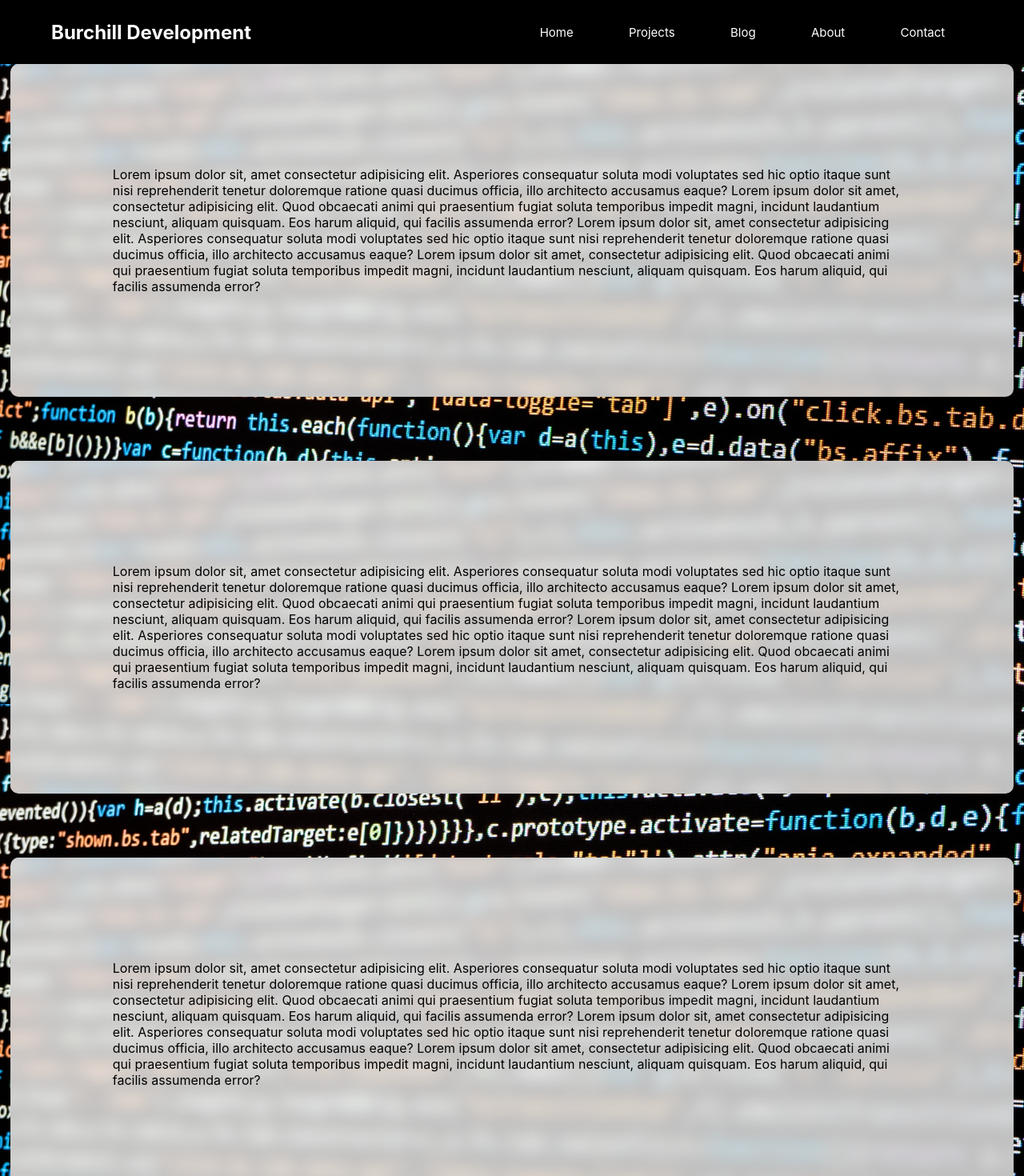
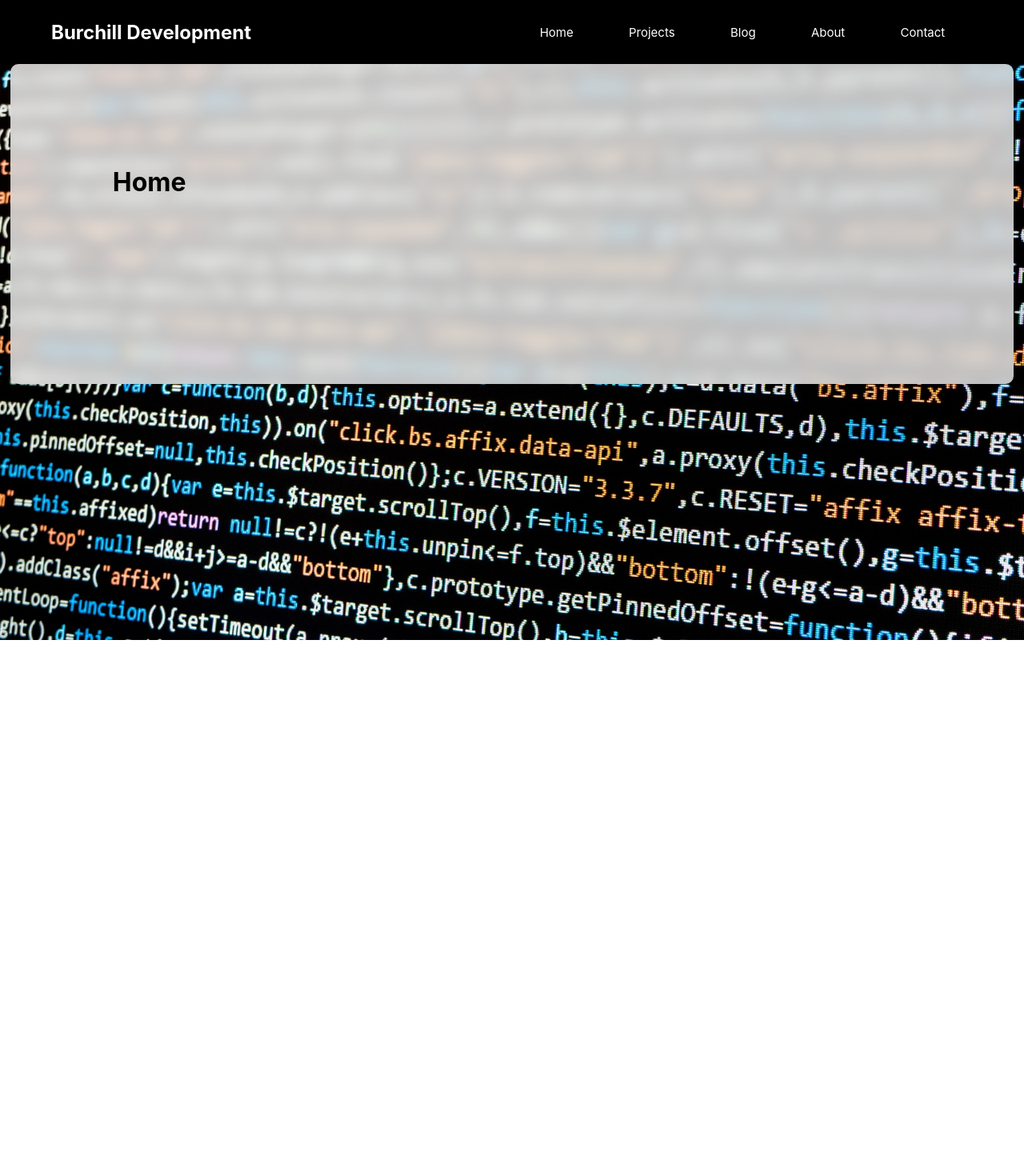
Before and after one commit to jarodburchill/burchill-development, a React (Create React App) app: page / in a window 1280 px wide. Shown: the top 1470 px of the page at 80% size. After the commit the page ends 800 px from the top, so only its background shows below. Built offline with nearby package versions, Linux system fonts and the light colour scheme.

Commit message:
React router setup and testing

```diff
--- a/package.json
+++ b/package.json
@@ -7,6 +7,7 @@
     "gh-pages": "^2.1.1",
     "react": "^16.9.0",
     "react-dom": "^16.9.0",
+    "react-router-dom": "^5.1.0",
     "react-scripts": "3.1.2",
     "styled-components": "^4.3.2"
   },
--- a/src/components/App.jsx
+++ b/src/components/App.jsx
@@ -1,103 +1,38 @@
 import React from "react";
-import styled, { ThemeProvider } from "styled-components";
+import { ThemeProvider } from "styled-components";
+import { BrowserRouter as Router, Route, Link } from "react-router-dom";
 import GlobalStyle from "./styles/GlobalStyle";
 import Navbar from "./Navbar";
+import Home from "./Home";
+import Projects from "./Projects";
+import Blog from "./Blog";
 
 const theme = {
   primary: "rgb(0, 0, 0)",
   secondary: "rgb(255, 255, 255)"
 };
 
-const Container = styled.div`
-  margin: 10vh 1% 0 1%;
-  padding: 10%;
-  border-radius: 10px;
-  width: 98%;
-  min-height: 50vh;
-  position: relative;
-  background: inherit;
-  overflow: hidden;
-  z-index: 1;
-
-  &::before {
-    content: "";
-    position: absolute;
-    background: inherit;
-    top: 0;
-    left: 0;
-    right: 0;
-    bottom: 0;
-    box-shadow: inset 0 0 0 2000px rgba(255, 255, 255, 0.75);
-    filter: blur(10px);
-    margin: -20px;
-    z-index: -1;
-  }
-`;
-
 const App = () => {
   return (
     <ThemeProvider theme={theme}>
       <>
+        <Router>
           <Navbar
             title="Burchill Development"
             bg={theme.primary}
             fg={theme.secondary}
           >
-          <a href="#home">Home</a>
-          <a href="#projects">Projects</a>
-          <a href="#blog">Blog</a>
-          <a href="#about">About</a>
-          <a href="#contact">Contact</a>
+            <Link to="/">Home</Link>
+            <Link to="/projects">Projects</Link>
+            <Link to="/blog">Blog</Link>
+            <Link to="/about">About</Link>
+            <Link to="/contact">Contact</Link>
           </Navbar>
+          <Route path="/" exact component={Home} />
+          <Route path="/projects" component={Projects} />
+          <Route path="/blog" component={Blog} />
+        </Router>
         <GlobalStyle />
-        <Container>
-          Lorem ipsum dolor sit, amet consectetur adipisicing elit. Asperiores
-          consequatur soluta modi voluptates sed hic optio itaque sunt nisi
-          reprehenderit tenetur doloremque ratione quasi ducimus officia, illo
-          architecto accusamus eaque? Lorem ipsum dolor sit amet, consectetur
-          adipisicing elit. Quod obcaecati animi qui praesentium fugiat soluta
-          temporibus impedit magni, incidunt laudantium nesciunt, aliquam
-          quisquam. Eos harum aliquid, qui facilis assumenda error? Lorem ipsum
-          dolor sit, amet consectetur adipisicing elit. Asperiores consequatur
-          soluta modi voluptates sed hic optio itaque sunt nisi reprehenderit
-          tenetur doloremque ratione quasi ducimus officia, illo architecto
-          accusamus eaque? Lorem ipsum dolor sit amet, consectetur adipisicing
-          elit. Quod obcaecati animi qui praesentium fugiat soluta temporibus
-          impedit magni, incidunt laudantium nesciunt, aliquam quisquam. Eos
-          harum aliquid, qui facilis assumenda error?
-        </Container>
-        <Container>
-          Lorem ipsum dolor sit, amet consectetur adipisicing elit. Asperiores
-          consequatur soluta modi voluptates sed hic optio itaque sunt nisi
-          reprehenderit tenetur doloremque ratione quasi ducimus officia, illo
-          architecto accusamus eaque? Lorem ipsum dolor sit amet, consectetur
-          adipisicing elit. Quod obcaecati animi qui praesentium fugiat soluta
-          temporibus impedit magni, incidunt laudantium nesciunt, aliquam
-          quisquam. Eos harum aliquid, qui facilis assumenda error? Lorem ipsum
-          dolor sit, amet consectetur adipisicing elit. Asperiores consequatur
-          soluta modi voluptates sed hic optio itaque sunt nisi reprehenderit
-          tenetur doloremque ratione quasi ducimus officia, illo architecto
-          accusamus eaque? Lorem ipsum dolor sit amet, consectetur adipisicing
-          elit. Quod obcaecati animi qui praesentium fugiat soluta temporibus
-          impedit magni, incidunt laudantium nesciunt, aliquam quisquam. Eos
-          harum aliquid, qui facilis assumenda error?
-        </Container>
-        <Container>
-          Lorem ipsum dolor sit, amet consectetur adipisicing elit. Asperiores
-          consequatur soluta modi voluptates sed hic optio itaque sunt nisi
-          reprehenderit tenetur doloremque ratione quasi ducimus officia, illo
-          architecto accusamus eaque? Lorem ipsum dolor sit amet, consectetur
-          adipisicing elit. Quod obcaecati animi qui praesentium fugiat soluta
-          temporibus impedit magni, incidunt laudantium nesciunt, aliquam
-          quisquam. Eos harum aliquid, qui facilis assumenda error? Lorem ipsum
-          dolor sit, amet consectetur adipisicing elit. Asperiores consequatur
-          soluta modi voluptates sed hic optio itaque sunt nisi reprehenderit
-          tenetur doloremque ratione quasi ducimus officia, illo architecto
-          accusamus eaque? Lorem ipsum dolor sit amet, consectetur adipisicing
-          elit. Quod obcaecati animi qui praesentium fugiat soluta temporibus
-          impedit magni, incidunt laudantium nesciunt, aliquam quisquam. Eos
-          harum aliquid, qui facilis assumenda error?
-        </Container>
       </>
     </ThemeProvider>
   );
--- /dev/null
+++ b/src/components/Blog.jsx
@@ -0,0 +1,17 @@
+import React from "react";
+import Container from "./styles/Container";
+
+const Blog = () => {
+  return (
+    <>
+      <Container>
+        <h1>Blog</h1>
+      </Container>
+      <Container>
+        <h1>Blog</h1>
+      </Container>
+    </>
+  );
+};
+
+export default Blog;
--- /dev/null
+++ b/src/components/Home.jsx
@@ -0,0 +1,12 @@
+import React from "react";
+import Container from "./styles/Container";
+
+const Home = () => {
+  return (
+    <Container>
+      <h1>Home</h1>
+    </Container>
+  );
+};
+
+export default Home;
--- a/src/components/Navbar.jsx
+++ b/src/components/Navbar.jsx
@@ -1,5 +1,7 @@
 import React, { useState } from "react";
 import styled from "styled-components";
+
+const mediaMaxWidth = 1000;
 
 const Nav = styled.nav`
   width: 100vw;
@@ -22,7 +24,7 @@ const Title = styled.h1`
   color: ${props => props.fg};
   margin-left: 5%;
   z-index: 3;
-  @media screen and (max-width: 1000px) {
+  @media screen and (max-width: ${mediaMaxWidth}px) {
     font-size: 20px;
   }
 `;
@@ -47,7 +49,7 @@ const Links = styled.ul`
 `;
 
 const HamburgerLinks = styled(Links)`
-  @media screen and (max-width: 1000px) {
+  @media screen and (max-width: ${mediaMaxWidth}px) {
     position: fixed;
     flex-direction: column;
     justify-content: space-evenly;
@@ -72,7 +74,7 @@ const HamburgerLinks = styled(Links)`
 `;
 
 const Hamburger = styled.div`
-  @media screen and (max-width: 1000px) {
+  @media screen and (max-width: ${mediaMaxWidth}px) {
     position: absolute;
     cursor: pointer;
     right: 5%;
@@ -83,7 +85,7 @@ const Hamburger = styled.div`
 `;
 
 const Line = styled.div`
-  @media screen and (max-width: 1000px) {
+  @media screen and (max-width: ${mediaMaxWidth}px) {
     width: 30px;
     height: 3px;
     margin: 5px 0;
@@ -99,14 +101,16 @@ const Navbar = ({ children, title, bg, fg }) => {
     window.navigator.userAgent.indexOf("Trident") < 0
   ) {
     const handleClick = () => {
-      if (open) {
-        setOpen(false);
-      } else {
-        setOpen(true);
+      if (window.innerWidth <= mediaMaxWidth) {
+        if (open) {
+          setOpen(false);
+        } else {
+          setOpen(true);
+        }
       }
     };
     window.addEventListener("resize", e => {
-      if (e.target.outerWidth > 1000) {
+      if (e.target.innerWidth > mediaMaxWidth) {
         setOpen(false);
       }
     });
--- /dev/null
+++ b/src/components/Projects.jsx
@@ -0,0 +1,12 @@
+import React from "react";
+import Container from "./styles/Container";
+
+const Projects = () => {
+  return (
+    <Container>
+      <h1>Projects</h1>
+    </Container>
+  );
+};
+
+export default Projects;
--- /dev/null
+++ b/src/components/styles/Container.js
@@ -0,0 +1,29 @@
+import styled from "styled-components";
+
+const Container = styled.div`
+  margin: 10vh 1% 0 1%;
+  padding: 10%;
+  border-radius: 10px;
+  width: 98%;
+  min-height: 50vh;
+  position: relative;
+  background: inherit;
+  overflow: hidden;
+  z-index: 1;
+
+  &::before {
+    content: "";
+    position: absolute;
+    background: inherit;
+    top: 0;
+    left: 0;
+    right: 0;
+    bottom: 0;
+    box-shadow: inset 0 0 0 2000px rgba(255, 255, 255, 0.75);
+    filter: blur(10px);
+    margin: -20px;
+    z-index: -1;
+  }
+`;
+
+export default Container;
```
Also changed, not shown: 1 other file (tests, documents, lock files or other folders). Lines whose indentation alone changed are shown as unchanged.
